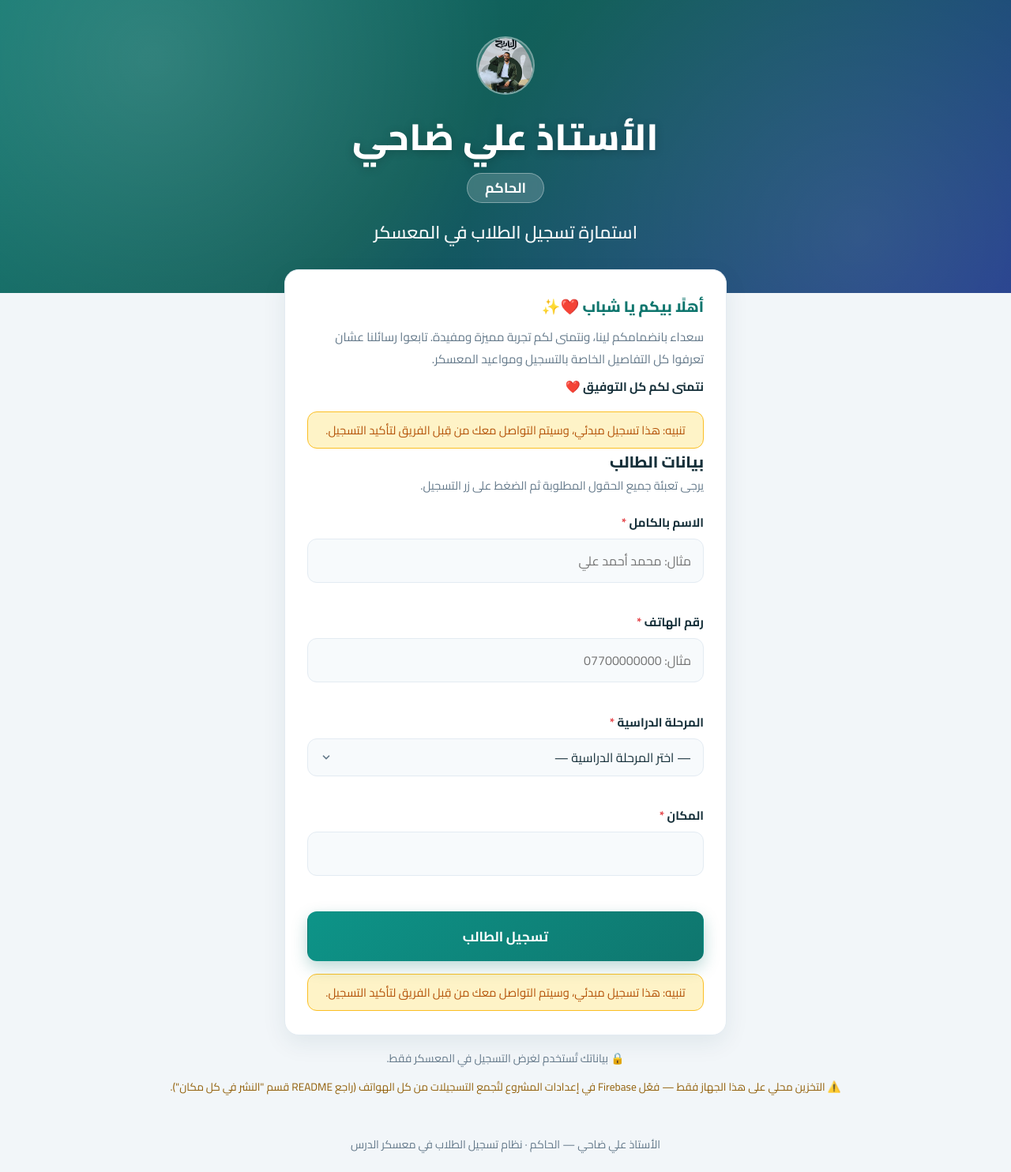
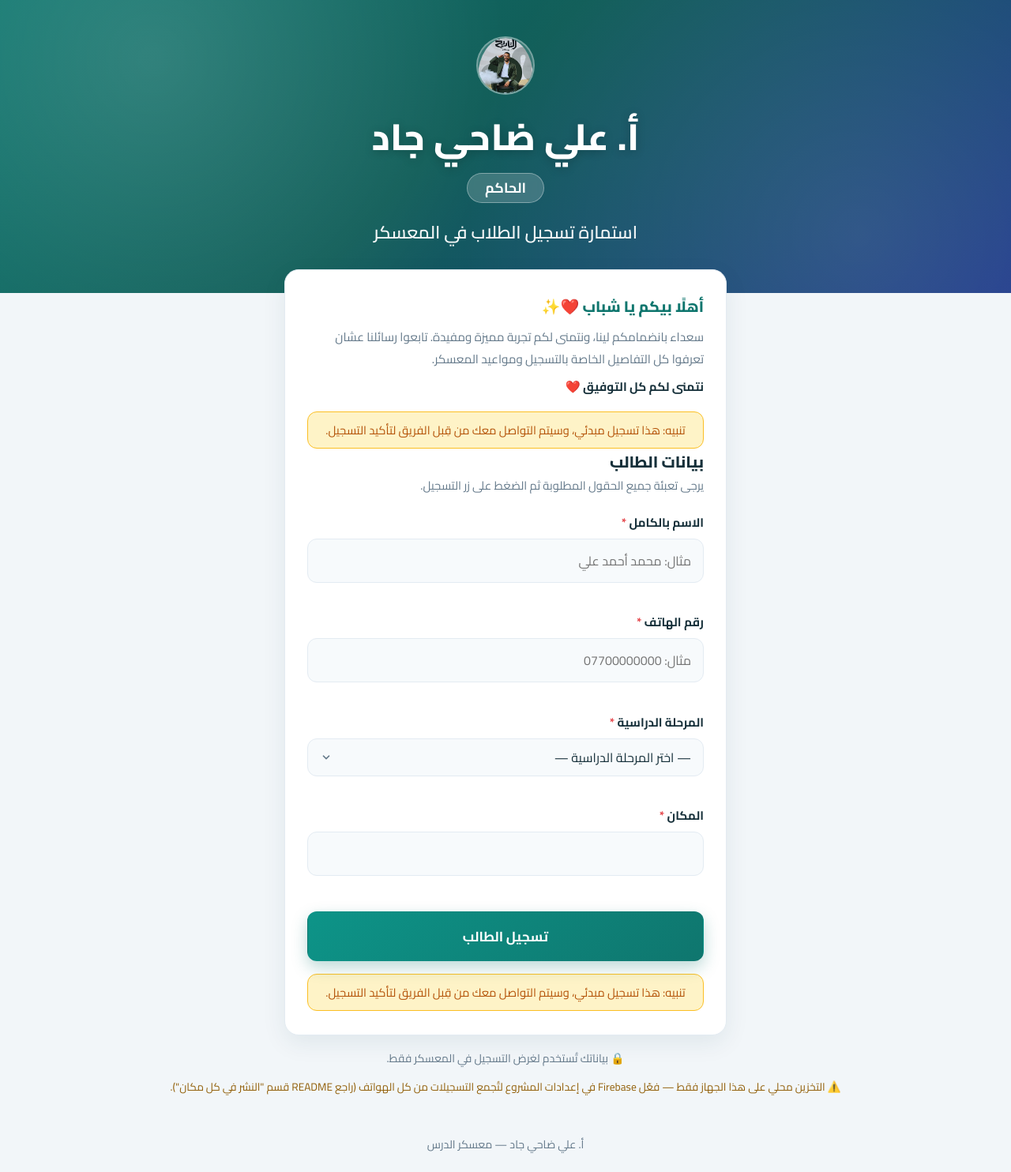
Before and after one commit to basm32817-dotcom/msale-camp, a website: page public/index.html in a window 1280 px wide. Shown: the whole page at 79% size. Drawn offline with nearby package versions, Linux system fonts and the light colour scheme; no server answers.

Commit message:
تغيير اسم الأستاذ إلى أ. علي ضاحي جاد

```diff
--- a/public/index.html
+++ b/public/index.html
@@ -4,8 +4,8 @@
   <meta charset="UTF-8" />
   <meta name="viewport" content="width=device-width, initial-scale=1.0" />
   <meta name="theme-color" content="#0f766e" />
-  <title>استمارة تسجيل الطلاب في المعسكر | الأستاذ علي ضاحي</title>
-  <meta name="description" content="استمارة تسجيل الطلاب في معسكر الدرس - الأستاذ علي ضاحي (الحاكم)" />
+  <title>استمارة تسجيل الطلاب في المعسكر | أ. علي ضاحي جاد</title>
+  <meta name="description" content="استمارة تسجيل الطلاب في معسكر الدرس - أ. علي ضاحي جاد" />
 
   <!-- خط Cairo للواجهة العربية -->
   <link rel="preconnect" href="https://fonts.googleapis.com" />
@@ -32,7 +32,7 @@
       <div class="hero-avatar">
         <img src="images/teacher.jpg" alt="الأستاذ علي ضاحي" class="hero-logo" />
       </div>
-      <h1 class="hero-name">الأستاذ علي ضاحي</h1>
+      <h1 class="hero-name">أ. علي ضاحي جاد</h1>
       <p class="hero-title">الحاكم</p>
       <h2 class="hero-camp">استمارة تسجيل الطلاب في المعسكر</h2>
     </div>
@@ -136,7 +136,7 @@
   <!-- ======================= التذييل ======================= -->
   <footer class="footer">
     <p id="number-notice" class="notice" hidden></p>
-    <p>الأستاذ علي ضاحي — الحاكم · نظام تسجيل الطلاب في معسكر الدرس</p>
+    <p>أ. علي ضاحي جاد — معسكر الدرس</p>
   </footer>
 
   <script src="js/config.js"></script>
```
Also changed, not shown: public/admin.html (+2 -2 lines).
